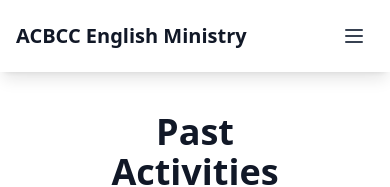
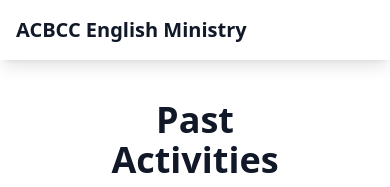
Before and after one commit to xploreout/em-0708, a React (Vite) app: page /#/past-events in a window 390 px wide. Shown: the top 187 px of the page. Built offline with nearby package versions, Linux system fonts and the light colour scheme.

Commit message:
route changed

```diff
--- a/src/components/HeadMain.tsx
+++ b/src/components/HeadMain.tsx
@@ -86,44 +86,7 @@ const HeadMain = () => {
               <FaInstagram className='h-6 w-6 text-gray' />
             </a>
           </nav>
-
-          {/* Mobile menu button */}
-          <div className='flex md:hidden justify-between'>
-            <button
-              onClick={toggleMenu}
-              className='text-gray-700 hover:text-primary-600 p-2 rounded-md transition-colors duration-200 focus:outline-none focus:ring-2 focus:ring-primary-500'
-              aria-label='Toggle menu'
-            >
-              {isOpen ? (
-                <X className='h-6 w-6' />
-              ) : (
-                <Menu className='h-6 w-6' />
-              )}
-            </button>
-          </div>
         </div>
-
-        {/* Mobile Navigation */}
-        {isOpen && (
-          <div className='md:hidden border-t border-gray-200 py-4'>
-            <nav className='flex flex-col space-y-2'>
-              {navItems.map((item) => (
-                <Link
-                  key={item.name}
-                  to={item.href}
-                  className={`px-3 py-2 rounded-md text-base font-medium transition-colors duration-200 hover:bg-primary-50 ${
-                    location.pathname === item.href
-                      ? 'text-primary-600 bg-primary-50'
-                      : 'text-blue-700 hover:text-blue-500'
-                  }`}
-                  onClick={() => setIsOpen(false)}
-                >
-                  {item.name}
-                </Link>
-              ))}
-            </nav>
-          </div>
-        )}
       </div>
     </header>
   )
```
